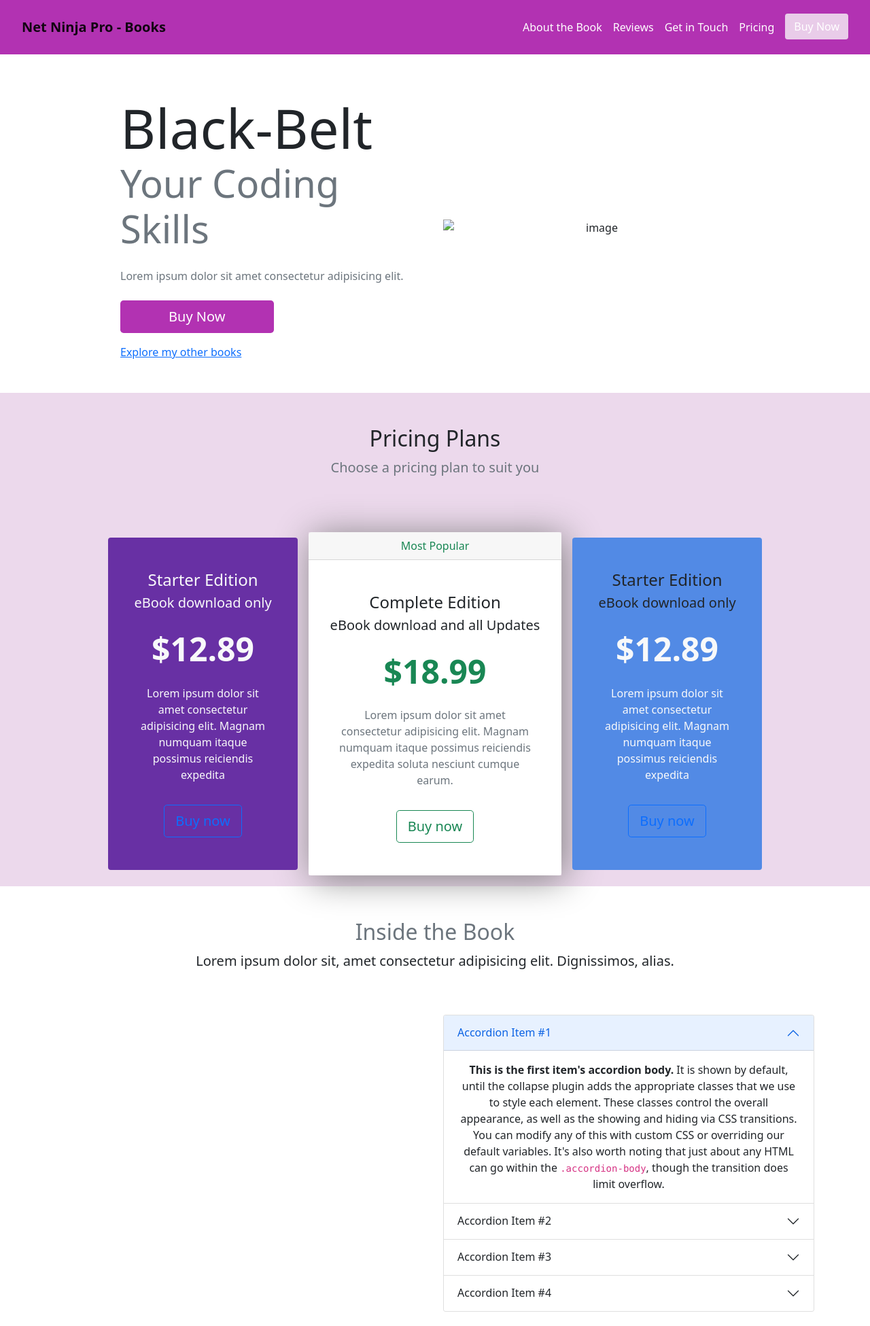
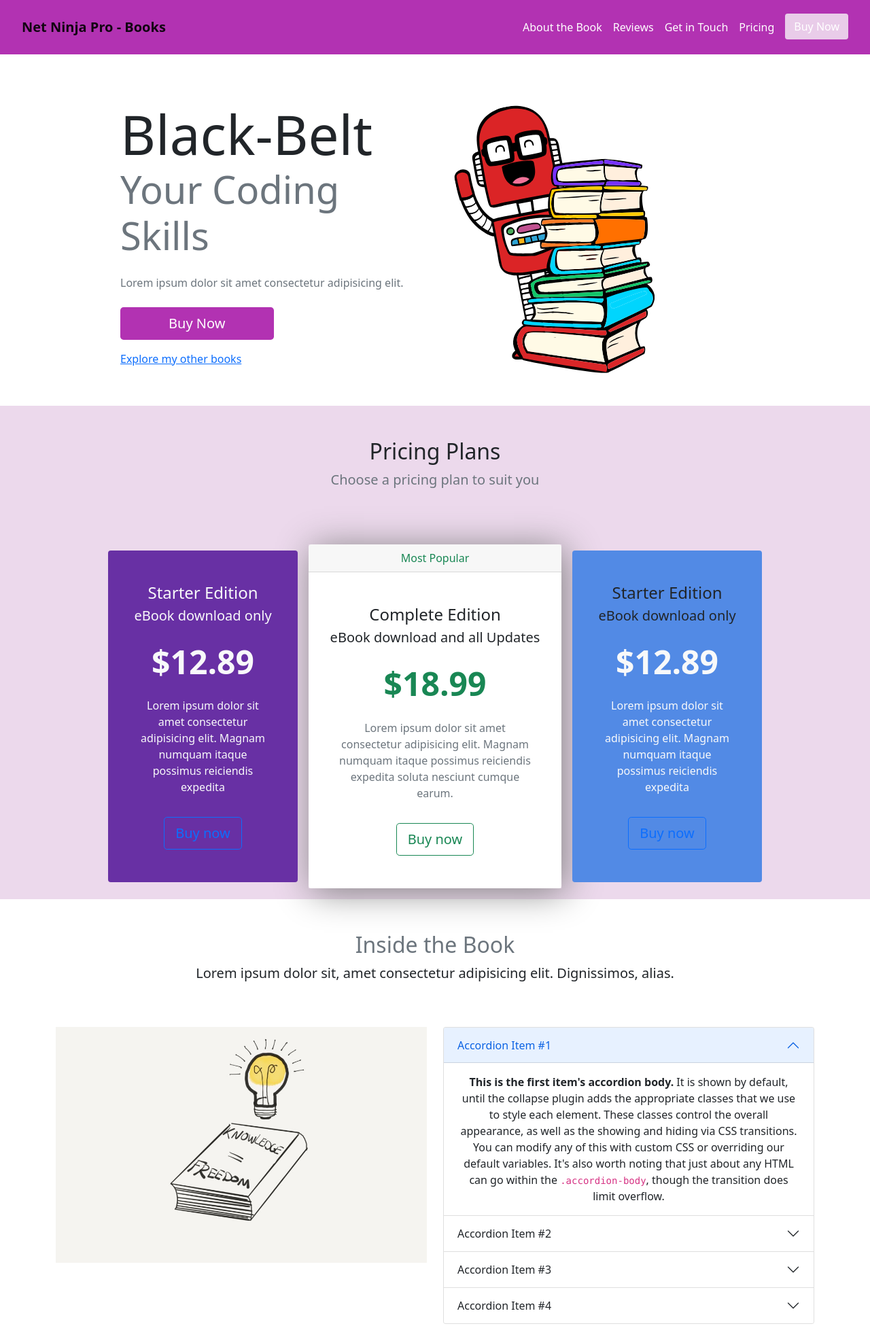
Before and after one commit to AB-IG/bootstrap-5, a plain HTML site: page index.html in a window 1280 px wide. Shown: the top 1951 px of the page at 68% size. Drawn offline with nearby package versions, Linux system fonts and the light colour scheme.

Commit message:
Added some paths

```diff
--- a/index.html
+++ b/index.html
@@ -136,7 +136,7 @@
           <div class="col-md-5 text-center">
             <img
               class="img-fluid d-none d-md-block"
-              src="/bootstrap_5/src/img/books.svg"
+              src="./src/img/books.svg"
               alt="image"
             />
           </div>
@@ -289,7 +289,7 @@
           class="col-lg-6 my-lg-5 justify-content-center align-items-center"
         >
           <img
-            src="/bootstrap_5/src/img/books-i-recommend-1024x650.jpg"
+            src="./src/img/books-i-recommend-1024x650.jpg"
             class="img-fluid"
             alt=""
           />
```
